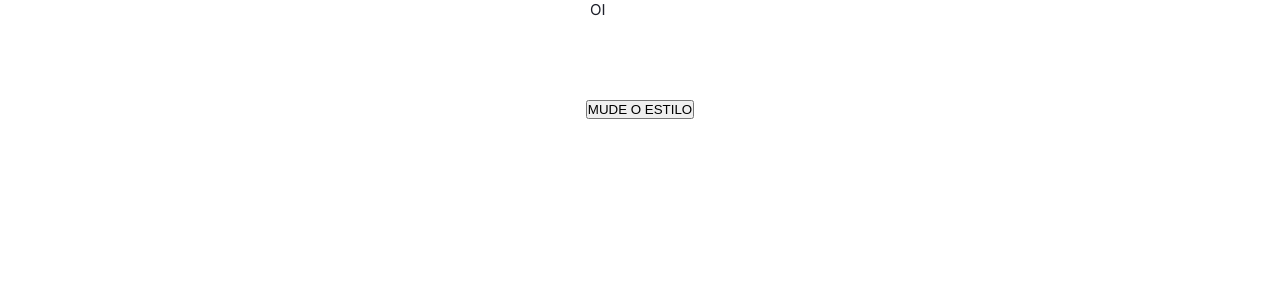
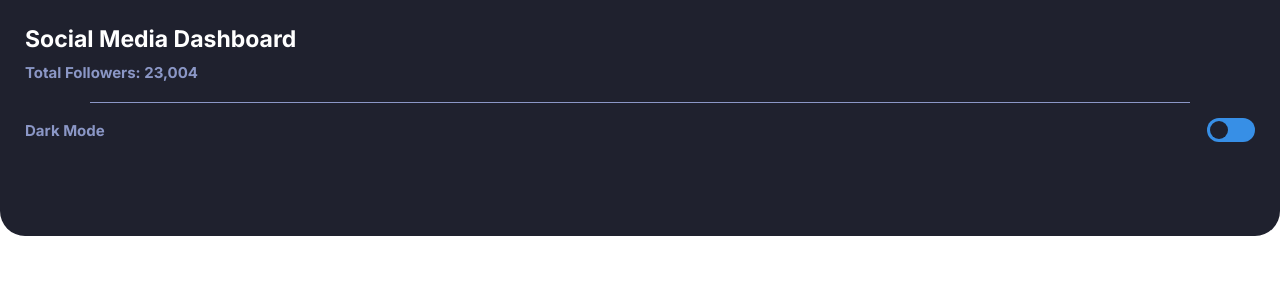
Before and after one commit to carloscasciano/social_media_dashboard, a React (Create React App) app: page / in a window 1280 px wide. Shown: the top 300 px of the page. Built offline with nearby package versions, Linux system fonts and the light colour scheme.

Commit message:
Add all Header logic and styling

```diff
--- a/src/App.js
+++ b/src/App.js
@@ -2,10 +2,11 @@ import React, {useState} from 'react';
 import GlobalStyle from "./styles/global";
 import { themes, colors } from "./styles/themes";
 import ThemeContext from "./styles/ThemeContext";
+import Header from "./components/header/Header"
 
 
 function App() {
-  const [currentTheme, setCurrentTheme] = useState(themes.light);
+  const [currentTheme, setCurrentTheme] = useState(themes.dark);
 
   const handleThemeChange = () => {
     currentTheme === themes.light
@@ -17,11 +18,7 @@ function App() {
     <>
       <ThemeContext.Provider value={currentTheme}>
         <GlobalStyle theme={currentTheme} />
-        <div style={{height:"100px", width:"100px", backgroundColor:currentTheme.bg}}>
-          <p  style={{color: currentTheme.contrastText}}>OI</p>
-        </div>
-        <button onClick={()=>handleThemeChange()}> MUDE O ESTILO </button>
-
+        <Header theme={currentTheme} handleThemeChange={handleThemeChange}/>
       </ThemeContext.Provider>
     </>
   );
--- /dev/null
+++ b/src/components/cards/mainCard/mainCardStyles.js
@@ -0,0 +1,3 @@
+import styled from "styled-components"
+
+export const MainCardContainer = []
--- /dev/null
+++ b/src/components/header/Header.js
@@ -0,0 +1,28 @@
+import React from "react";
+import { ThemeProvider } from "styled-components";
+import {
+  HeaderContainer,
+  TitleContainer,
+  ThemeCommandContainer,
+  ToggleButton,
+} from "./headerStyles";
+
+export default function Header(props) {
+  return (
+    <ThemeProvider theme={props.theme}>
+      <HeaderContainer>
+        <TitleContainer>
+          <h3>Social Media Dashboard</h3>
+          <p>Total Followers: 23,004</p>
+          <div className="divider" />
+        </TitleContainer>
+        <ThemeCommandContainer>
+          <p>Dark Mode</p>
+          <ToggleButton onClick={()=>props.handleThemeChange()}>
+            <div />
+          </ToggleButton>
+        </ThemeCommandContainer>
+      </HeaderContainer>
+    </ThemeProvider>
+  );
+}
--- /dev/null
+++ b/src/components/header/headerStyles.js
@@ -0,0 +1,72 @@
+import styled from "styled-components";
+
+export const HeaderContainer = styled.div`
+  width: 100%;
+  height: 236px;
+  background-color: ${(props) => props.theme.topBGPattern};
+  border-radius: 0 0 25px 25px;
+  display: flex;
+  flex-direction: column;
+`;
+
+export const TitleContainer = styled.div`
+  display: flex;
+  flex-direction: column;
+  margin: 25px 0 0 0;
+
+  h3 {
+    padding: 0 0 0 25px;
+    color: ${(props) => props.theme.contrastText};
+    font-weight: 700;
+    font-size: 23px;
+  }
+
+  p {
+    margin: 10px 0 20px 0;
+    padding: 0 0 0 25px;
+    color: ${(props) => props.theme.desaturatedText};
+    font-weight: 700;
+    font-size: 15px;
+  }
+
+  .divider {
+    align-self: center;
+    width: 86%;
+    border-top: 1px solid ${(props) => props.theme.desaturatedText};
+  }
+`;
+
+export const ThemeCommandContainer = styled.div`
+  display: flex;
+  justify-content: space-between;
+  align-items: center;
+  align-content: center;
+
+  p {
+    margin: 15px 0 0 0;
+    padding: 0 0 0 25px;
+    color: ${(props) => props.theme.desaturatedText};
+    font-weight: 700;
+    font-size: 15px;
+  }
+`;
+
+export const ToggleButton = styled.div`
+  display: flex;
+  justify-content: ${(props) =>
+    props.theme.name === "dark" ? "flex-start" : "flex-end"};
+  align-items: center;
+  width: 48px;
+  height: 24px;
+  border-radius: 12px;
+  margin: 15px 25px 0 0;
+  background-color: ${(props) => props.theme.toggle};
+
+  div {
+    height: 18px;
+    width: 18px;
+    border-radius: 9px;
+    margin: 3px;
+    background-color: ${(props) => props.theme.topBGPattern};
+  }
+`;
--- a/src/styles/global.js
+++ b/src/styles/global.js
@@ -10,14 +10,9 @@ export default createGlobalStyle`
     }
     html, body, #root {
         height: 100%;
-        display: flex;
-        flex-direction: column;
-        align-items: center;
     }
     body {
         height: 100%;
-        display: flex;
-
         font: 15px 'Inter', sans-serif;
         font-weight: 300;
     }
--- a/src/styles/themes.js
+++ b/src/styles/themes.js
@@ -1,17 +1,18 @@
+/* STYLED COMPONENTS DOES NOT SUPPORT LINEAR GRADIENT */
+
 export const colors = {
   limeGreen: "hsl(163, 72%, 41%)",
   brightRed: "hsl(356, 69%, 56%)",
   facebookBlue: "hsl(208, 92%, 53%)",
   twitterBlue: "hsl(203, 89%, 53%)",
-  instagramGradient:
-    "linear-gradient(90deg, rgba(253,196,104,1) 25%, rgba(223,73,150,1) 75%)",
+  instagramGradient: "rgba(253,196,104,1)",
   youTubeRed: "hsl(348, 97%, 39%)",
 };
 
 export const themes = {
   dark: {
-    toggle:
-      "linear-gradient(90deg, rgba(55,143,230,1) 25%, rgba(62,218,130,1) 75%)",
+    name: "dark",
+    toggle: "rgba(55,143,230,1)",
     bg: "hsl(230, 17%, 14%)",
     topBGPattern: "hsl(232, 19%, 15%)",
     cardBG: "hsl(228, 28%, 20%)",
@@ -19,6 +20,7 @@ export const themes = {
     contrastText: "hsl(0, 0%, 100%)",
   },
   light: {
+    name: "light",
     toggle: "hsl(230, 22%, 74%)",
     bg: "hsl(0, 0%, 100%)",
     topBGPattern: "hsl(225, 100%, 98%)",
```
Also changed, not shown: src/components/cards/mainCard/MainCard.js (added, +9 -0 lines).
